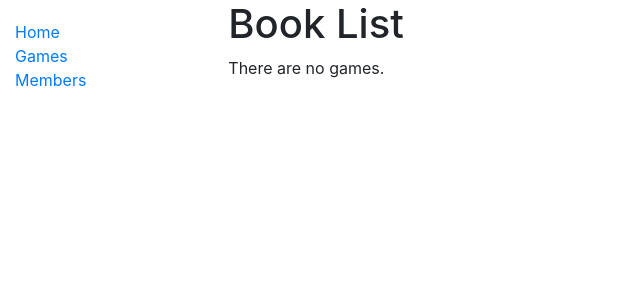
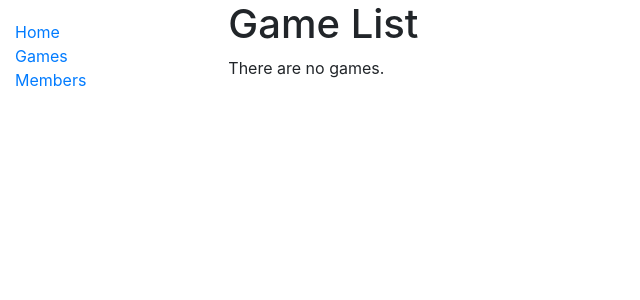
Before and after one commit to cpheboss/ludomanager, a Django app: page /ludomanagerapp/games/ in a window 1280 px wide. Shown: the top 300 px of the page, without its empty margins (0-640 px from the left). Run offline with Django 3.2, Linux system fonts and the light colour scheme; data that the repository does not hold is empty; some libraries are stand-ins or nearby versions.

Commit message:
Correct typo

```diff
--- a/ludomanagerapp/templates/ludomanagerapp/game_list.html
+++ b/ludomanagerapp/templates/ludomanagerapp/game_list.html
@@ -1,7 +1,7 @@
 {% extends "base_generic.html" %}
 
 {% block content %}
-  <h1>Book List</h1>
+  <h1>Game List</h1>
   {% if game_list %}
   <ul>
     {% for game in game_list %}
```
